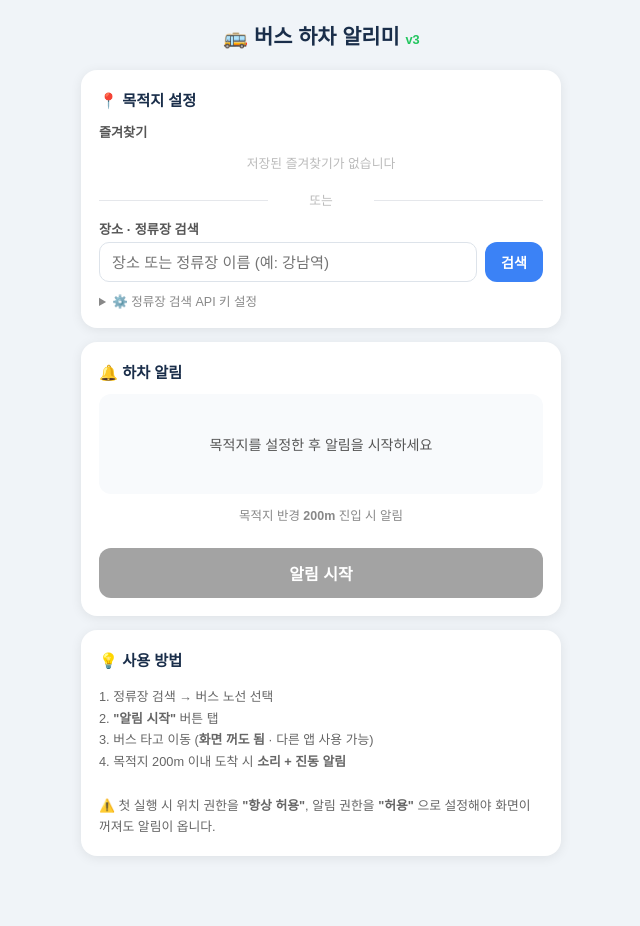
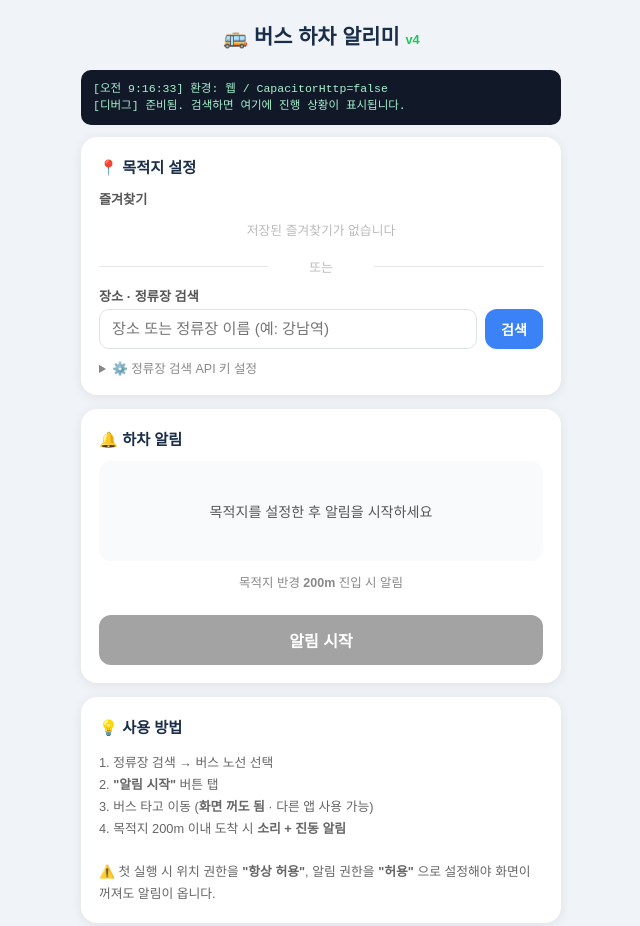
Before and after one commit to Redmoon90/bus-alarm, a website: page www/index.html in a window 1280 px wide. Shown: the whole page, without its empty margins (319-959 px from the left). Drawn offline with Linux system fonts and the light colour scheme.

Commit message:
Add files via upload

```diff
--- a/www/index.html
+++ b/www/index.html
@@ -171,7 +171,10 @@
   </style>
 </head>
 <body>
-  <h1>🚌 버스 하차 알리미 <span style="font-size:0.8rem;color:#22c55e">v3</span></h1>
+  <h1>🚌 버스 하차 알리미 <span style="font-size:0.8rem;color:#22c55e">v4</span></h1>
+
+  <!-- 디버그 로그 (문제 진단용) -->
+  <div id="dbg" style="max-width:480px;margin:0 auto 12px;background:#111827;color:#a7f3d0;font-size:0.72rem;line-height:1.5;border-radius:10px;padding:10px 12px;font-family:monospace;white-space:pre-wrap;word-break:break-all;max-height:180px;overflow-y:auto;">[디버그] 준비됨. 검색하면 여기에 진행 상황이 표시됩니다.</div>
 
   <!-- 목적지 설정 -->
   <div class="card">
@@ -250,11 +253,25 @@
   </div>
 
   <script>
+    // ── 디버그 로그 (화면 표시) ──
+    function dbg(msg) {
+      try {
+        const el = document.getElementById('dbg');
+        if (!el) return;
+        const t = new Date().toLocaleTimeString('ko-KR');
+        el.textContent = `[${t}] ${msg}\n` + el.textContent;
+      } catch(e) {}
+    }
+    window.addEventListener('error', e => dbg('❌ 오류: ' + (e.message || e) + ' @' + (e.filename||'') + ':' + (e.lineno||'')));
+    window.addEventListener('unhandledrejection', e => dbg('❌ 처리안된거부: ' + (e.reason && (e.reason.message || e.reason) || e)));
+
     // ── 네이티브 플러그인 브릿지 (Capacitor) ──
     const IS_NATIVE = !!(window.Capacitor && window.Capacitor.isNativePlatform && window.Capacitor.isNativePlatform());
     const BackgroundGeolocation = IS_NATIVE ? window.Capacitor.registerPlugin('BackgroundGeolocation') : null;
     const LocalNotifications    = IS_NATIVE ? window.Capacitor.registerPlugin('LocalNotifications')    : null;
     const CapHttp = IS_NATIVE ? ((window.Capacitor.Plugins && window.Capacitor.Plugins.CapacitorHttp) || window.Capacitor.registerPlugin('CapacitorHttp')) : null;
+
+    dbg('환경: ' + (IS_NATIVE ? '네이티브앱' : '웹') + ' / CapacitorHttp=' + (!!CapHttp));
 
     // 웹 전용: Service Worker (네이티브에서는 사용 안 함)
     if (!IS_NATIVE && 'serviceWorker' in navigator) {
@@ -276,6 +293,7 @@
       );
 
       const run = (async () => {
+        dbg('요청 시작: ' + url.slice(0, 60) + '...');
         if (IS_NATIVE && CapHttp) {
           const res = await CapHttp.get({
             url,
@@ -283,12 +301,14 @@
             connectTimeout: ms,
             readTimeout: ms
           });
+          dbg('응답 도착(네이티브): HTTP ' + res.status);
           let data = res.data;
           if (typeof data === 'string') { try { data = JSON.parse(data); } catch(e) {} }
           return { status: res.status, data };
         } else {
           const res = await fetch(url);
           const text = await res.text();
+          dbg('응답 도착(웹): HTTP ' + res.status);
           let data = text; try { data = JSON.parse(text); } catch(e) {}
           return { status: res.status, data };
         }
@@ -394,6 +414,7 @@
     async function searchAll() {
       const q = document.getElementById('search-input').value.trim();
       if (!q) return alert('검색어를 입력해주세요.');
+      dbg('▶ 검색 시작: "' + q + '"');
       const results = document.getElementById('search-results');
       results.innerHTML = '<div class="search-item">검색 중...</div>';
       results.style.display = 'block';
@@ -446,8 +467,9 @@
         } catch(e) { errors.push('장소검색: ' + e.message); }
       };
 
-      // 동시 실행
-      await Promise.all([busSearch(), placeSearch()]);
+      // 동시 실행 (각각 독립 — 하나가 실패해도 전체는 진행)
+      await Promise.allSettled([busSearch(), placeSearch()]);
+      dbg('■ 검색 완료: 결과 ' + allResults.length + '건, 오류 ' + errors.length + '건' + (errors.length ? ' → ' + errors.join(' | ') : ''));
 
       if (!allResults.length) {
         const errMsg = errors.length ? '<br><span style="font-size:0.75rem;color:#999">' + errors.join('<br>') + '</span>' : '';
```
